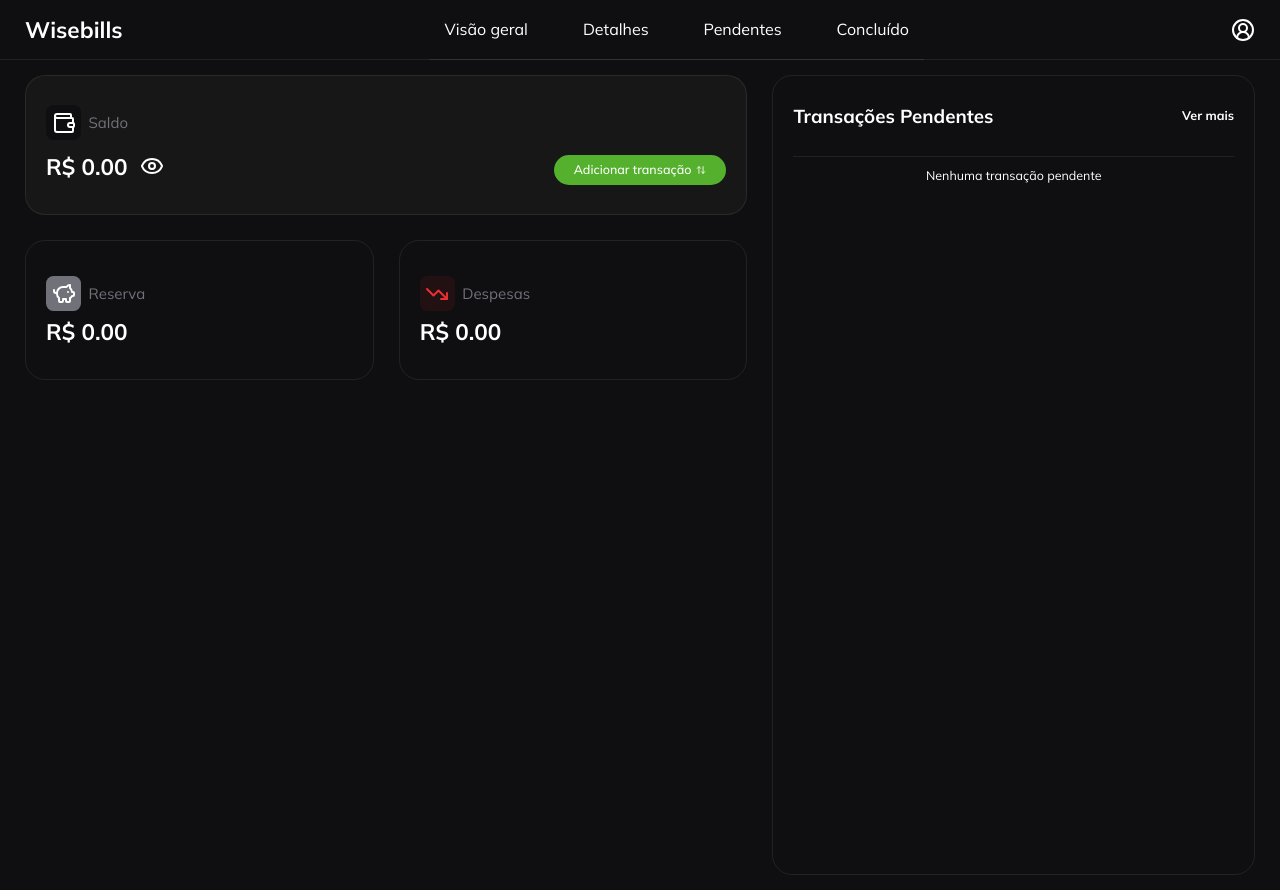
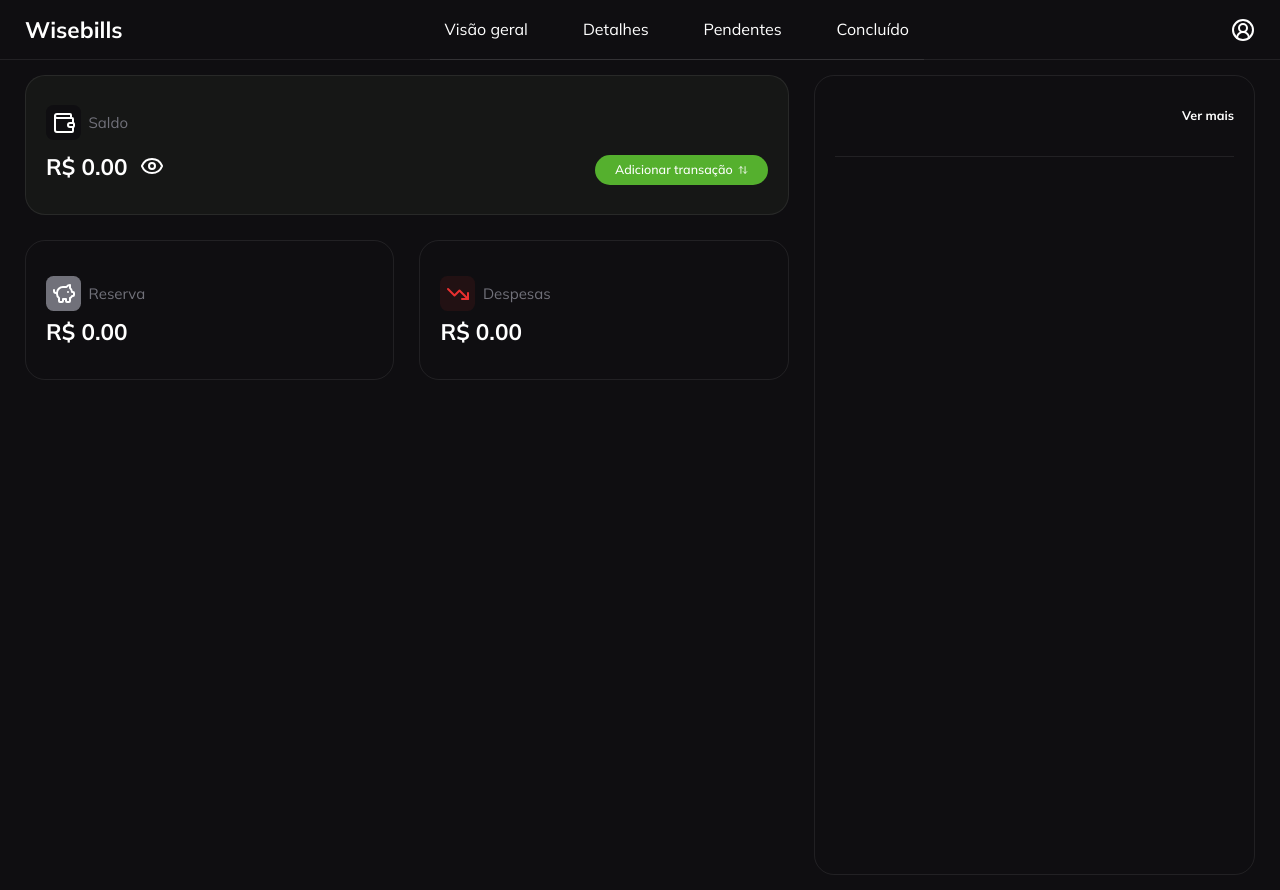
Before and after one commit to nicolasfreitas-dev/wisebills, a Next.js app: page / in a window 1280 px wide. Built offline with nearby package versions, Linux system fonts and the light colour scheme.

Commit message:
refactor: create a TransactionTable component to page.tsx with the pending transactions

```diff
--- a/src/app/page.tsx
+++ b/src/app/page.tsx
@@ -6,9 +6,8 @@ import { useResize } from "@/hooks/useResize";
 import Amount from "@/components/Amount";
 import Expenses from "@/components/Expenses";
 import Reserved from "@/components/Reserved";
-import PendingTransaction from "../components/PendingTransactions/index";
-import TransactionTable from "@/components/TransactionsTable";
 import { useTransactionStore } from "@/store/transactions";
+import TransactionsTable from "@/components/TransactionsTable";
 
 export default function Home() {
     const [hideAmount, setHideAmount] = useState(false);
@@ -57,7 +56,7 @@ export default function Home() {
 
     return (
         <main className="min-h-screen md:flex md:gap-10 px-10 pb-[75px] md:pb-6">
-            <div className="md:w-[60%] md:flex md:flex-col md:gap-4">
+            <div className="md:w-[70%] md:flex md:flex-col md:gap-4">
                 <Amount
                     balance={balance}
                     windowSize={windowSize}
@@ -69,9 +68,7 @@ export default function Home() {
                     <Expenses expenses={expenses} />
                 </div>
             </div>
-            <TransactionTable title="Transações Pendentes">
-                <PendingTransaction />
-            </TransactionTable>
+            <TransactionsTable />
             <Modal />
         </main>
     );
```
